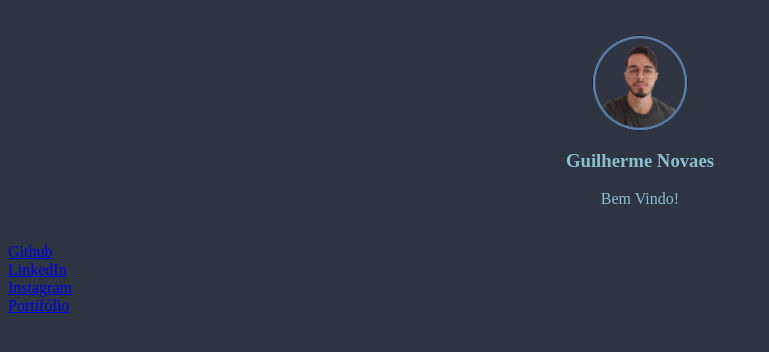
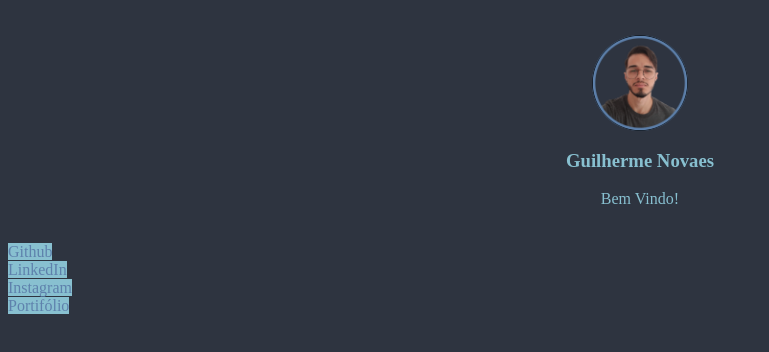
Before and after one commit to Guilherme-RNovaes/link-tree, a React (Vite) app: page / in a window 1280 px wide. Shown: the top 352 px of the page, without its empty margins (0-769 px from the left). Built offline with nearby package versions, Linux system fonts and the light colour scheme.

Commit message:
Implementando os primeiros estilos dos botões

```diff
--- a/src/components/RedesSociais/styles.css
+++ b/src/components/RedesSociais/styles.css
@@ -0,0 +1,5 @@
+.links-content a {
+    text-decoration: none;
+    color: var(--second-color);
+    background-color: var(--third-color);
+}
```
